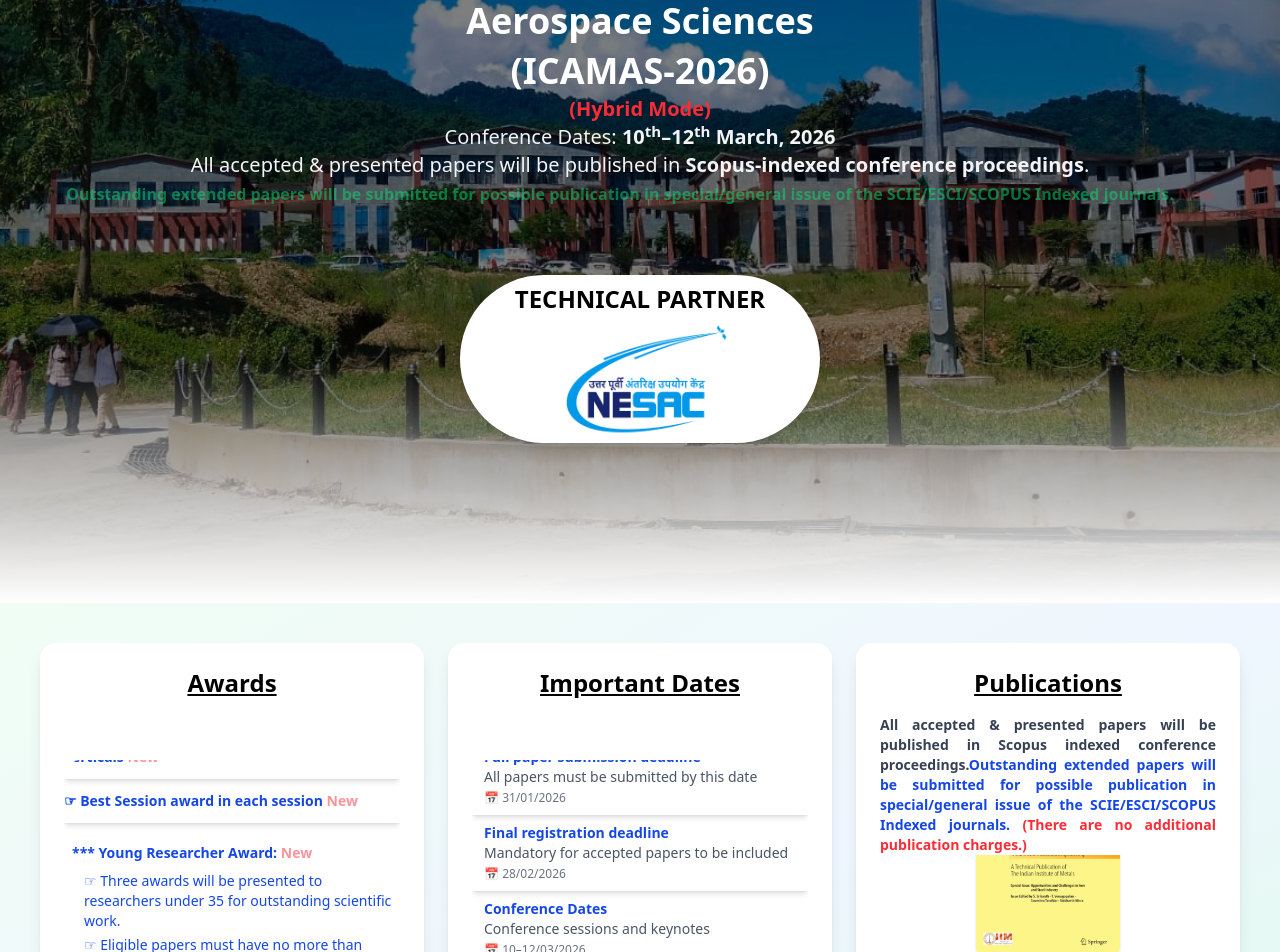
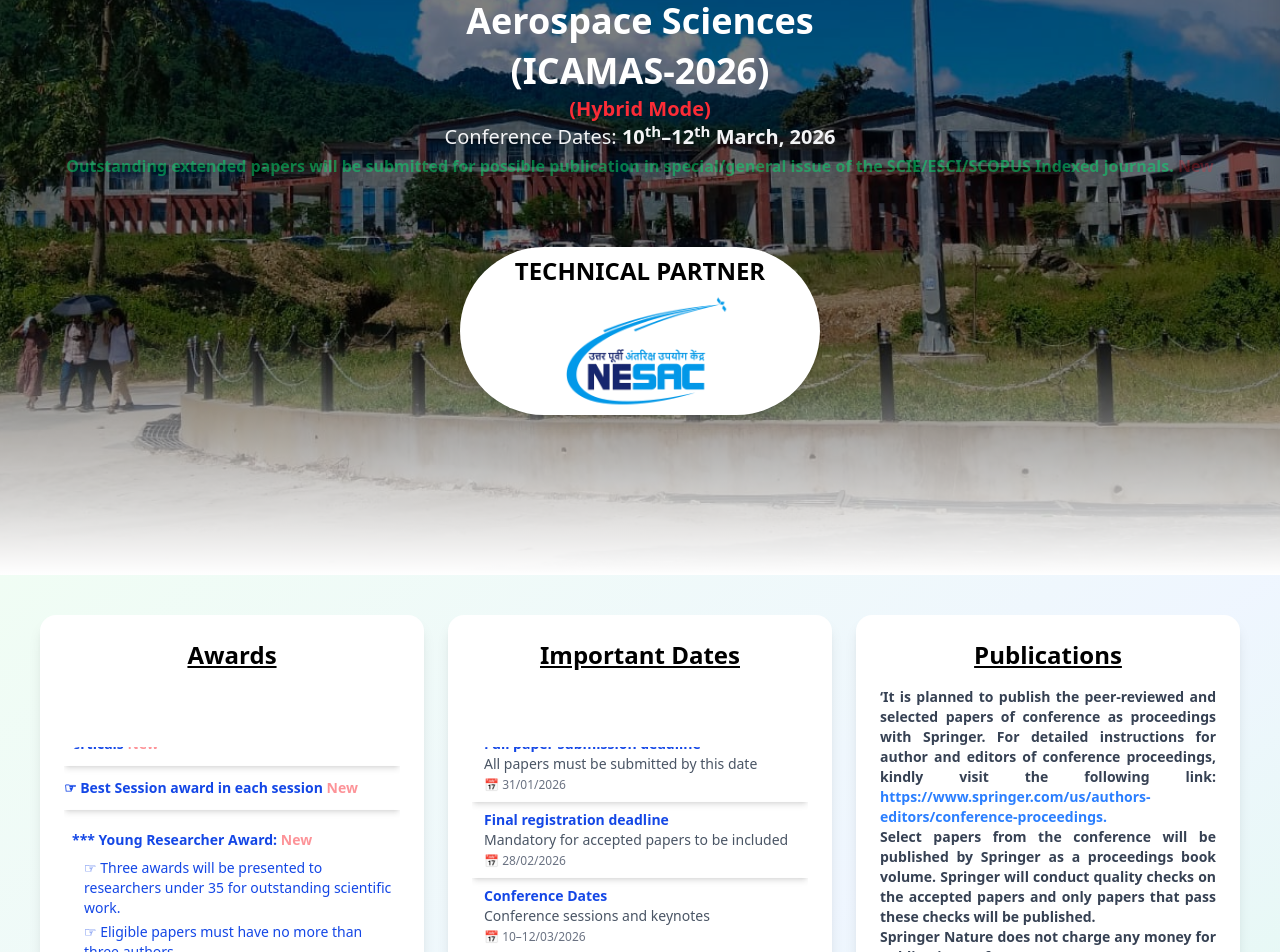
Before and after one commit to icamas2026-cmyk/international-event, a React (Vite) app: page / in a window 1280 px wide. Shown: the part 520-1472 px from the top of the page. Built offline with nearby package versions, Linux system fonts and the light colour scheme.

Commit message:
added one more publilcations

```diff
--- a/src/components/Hero.jsx
+++ b/src/components/Hero.jsx
@@ -264,9 +264,6 @@ export default function Hero() {
           className="relative -top-50 md:top-0 lg:-top-47 lg:bottom-10 text-xs sm:text-xl md:text-xl max-w-6xl text-center text-gray-100"
         >
           Conference Dates: <strong>10<sup>th</sup>–12<sup>th</sup> March, 2026</strong>
-          <br />
-          All accepted & presented papers will be published in{" "}
-          <strong>Scopus-indexed conference proceedings</strong>.
           <br/>
           <span className="text-xs sm:text-base text-green-400 font-semibold animate-pulse">
             Outstanding extended papers will be submitted for possible publication in special/general issue of the SCIE/ESCI/SCOPUS Indexed journals.
--- a/src/components/KeydatesAwardsPublication.jsx
+++ b/src/components/KeydatesAwardsPublication.jsx
@@ -177,6 +177,10 @@ const awards = [
       {
       title:"Multiphase Science and Technology; Begell House [SCOPUS] ",
       img:"./images/multiscience.jpg"
+      },
+      {
+        title:"Lecture Notes in Mechanical Engineering; Springer [SCOPUS]",
+        img:"./images/lecture me.jpeg"
       }
    ];
 
@@ -188,7 +192,7 @@ const awards = [
           {/* Awards */}
           <motion.div className="bg-white rounded-2xl shadow-lg p-6 flex flex-col justify-between">
             <h3 className="text-xl sm:text-2xl font-bold mb-4 underline text-center">Awards</h3>
-            <VerticalTicker items={awards} height={400} speed={25} textClass="text-blue-700 text-sm" />
+            <VerticalTicker items={awards} height={650} speed={25} textClass="text-blue-700 text-sm" />
             <button
               className="mt-4 text-blue-600 hover:text-blue-800 text-sm font-semibold underline self-center"
               onClick={() => scrollToSection("awards-section")}
@@ -200,7 +204,7 @@ const awards = [
           {/* Dates */}
           <motion.div className="bg-white rounded-2xl shadow-lg p-6 flex flex-col justify-between">
             <h3 className="text-xl sm:text-2xl font-bold mb-4 underline text-center">Important Dates</h3>
-            <VerticalTicker items={importantDates} height={400} speed={25} textClass="text-blue-700 text-sm" />
+            <VerticalTicker items={importantDates} height={650} speed={25} textClass="text-blue-700 text-sm" />
             <button
               className="mt-4 text-blue-600 hover:text-blue-800 text-sm font-semibold underline self-center"
               onClick={() => scrollToSection("dates-section")}
@@ -212,7 +216,15 @@ const awards = [
           {/* Publications */}
           <motion.div className="bg-white rounded-2xl shadow-lg p-6 flex flex-col justify-between">
             <h3 className="text-xl sm:text-2xl font-bold mb-4 underline text-center">Publications</h3>
-            <p className="text-sm font-semibold text-gray-700 text-justify">All accepted & presented papers will be published in Scopus indexed conference proceedings.
+            <p className="text-sm font-semibold text-gray-700 text-justify">‘It is planned to publish the peer-reviewed and selected papers of conference as proceedings with Springer. For detailed instructions for author and editors of conference proceedings, kindly visit the following link: <span className="text-blue-500"><a href=" https://www.springer.com/us/authors-editors/conference-proceedings."> https://www.springer.com/us/authors-editors/conference-proceedings.</a></span>
+<br />
+
+
+Select papers from the conference will be published by Springer as a proceedings book volume. Springer will conduct quality checks on the accepted papers and only papers that pass these checks will be published.
+
+ <br />
+
+Springer Nature does not charge any money for publication of Non-Open Access content. Abstracts/extended abstracts and short papers (less than 4 pages) are not considered for publication.’
             <span className="text-blue-700">Outstanding extended papers will be submitted for possible publication in special/general issue of the SCIE/ESCI/SCOPUS Indexed journals.</span>
             <span className="font-bold text-red-500"> (There are no additional publication charges.)</span>
             </p>
--- a/src/components/Publications.jsx
+++ b/src/components/Publications.jsx
@@ -51,6 +51,11 @@ export default function Publications() {
       title:"Multiphase Science and Technology; Begell House ",
       tag:"[SCOPUS]",
       img:"./images/multiscience.jpg"
+     },
+     {
+      title:"Lecture Notes in Mechanical Engineering; Springer",
+      tag:"[SCOPUS]",
+      img:"./images/lecture me.jpeg"
      }
    ];
   return (
@@ -67,7 +72,15 @@ export default function Publications() {
                 </h1>
             </motion.header>
             <div className="py-10 max-w-5xl flex flex-col mx-auto px-4">
-              <p className="text-sm font-semibold text-gray-700">All accepted & presented papers will be published in Scopus indexed conference proceedings.</p>
+            <p className="text-sm text-semibold ">
+            It is planned to publish the peer-reviewed and selected papers of conference as proceedings with Springer. For detailed instructions for author and editors of conference proceedings, kindly visit the following link: <span className="text-blue-500"><a href="https://www.springer.com/us/authors-editors/conference-proceedings">https://www.springer.com/us/authors-editors/conference-proceedings. </a></span> <br />
+            <br />
+
+Select papers from the conference will be published by Springer as a proceedings book volume. Springer will conduct quality checks on the accepted papers and only papers that pass these checks will be published.
+<br />
+Springer Nature does not charge any money for publication of Non-Open Access content. Abstracts/extended abstracts and short papers (less than 4 pages) are not considered for publication
+            </p>
+            <br />
             <p className="text-blue-700">Outstanding extended papers will be submitted for possible publication in special/general issue of the SCIE/ESCI/SCOPUS Indexed journals.</p>
             <p className="font-bold text-red-500"> (There are no additional publication charges.)</p>
 
```
Also changed, not shown: public/images/lecture me.jpeg (added).
